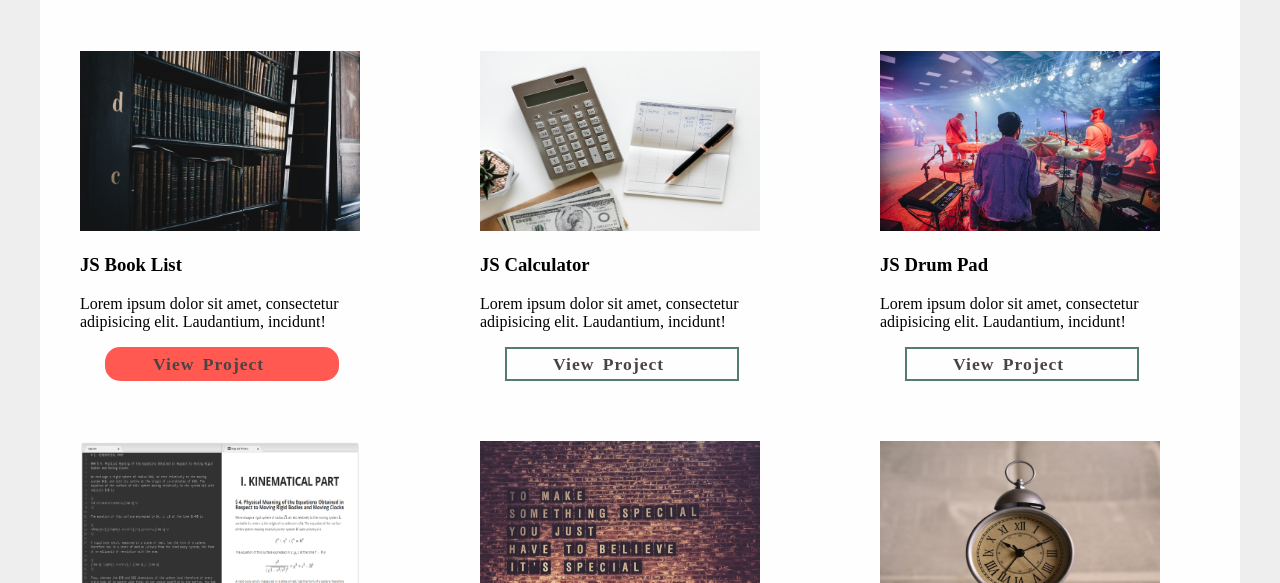
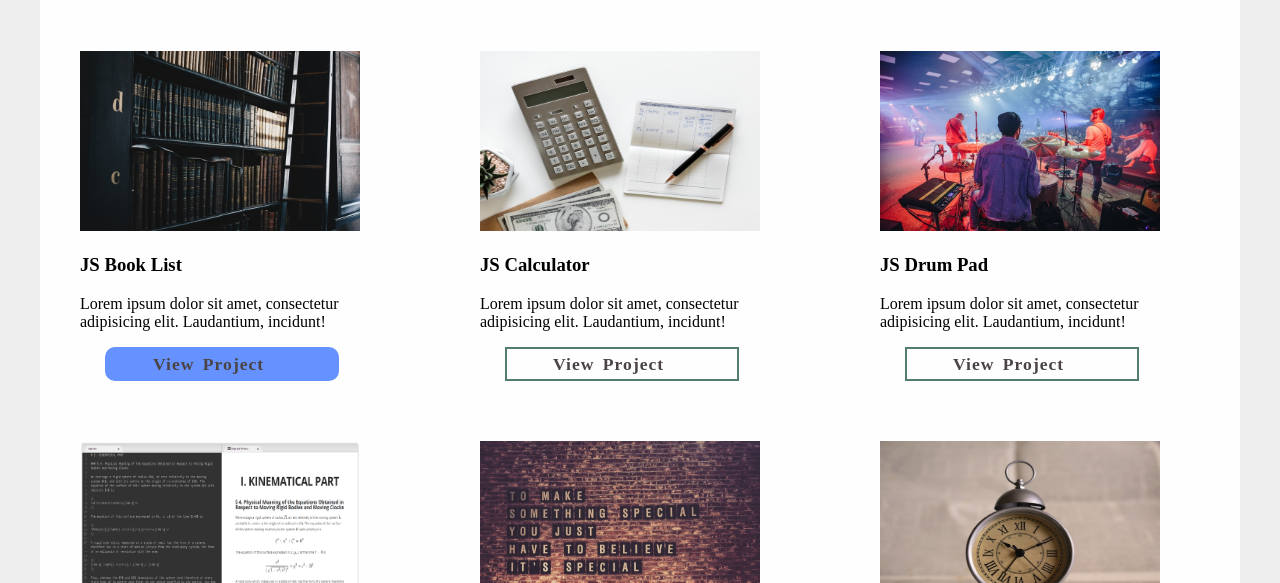
Before and after one commit to Hossainfahad/projsection, a plain HTML site: page index.html in a window 1280 px wide. In both pictures the pointer is over the element 222 px from the left and 580 px from the top of the page. Shown: the part 217-800 px from the top of the page. Drawn offline with Linux system fonts and the light colour scheme.

Commit message:
Update style.css

```diff
--- a/style.css
+++ b/style.css
@@ -59,9 +59,9 @@ body{
 
 }
 .project div:nth-child(3):hover{
-     background: #ff5952;
-     border-color: #ff5952;
-     border-radius: 15px;
+     background: #6592fe;
+     border-color: #6592fe;
+     border-radius: 10px;
 }
 .project div:nth-child(3) a{
     text-decoration: none;
```
